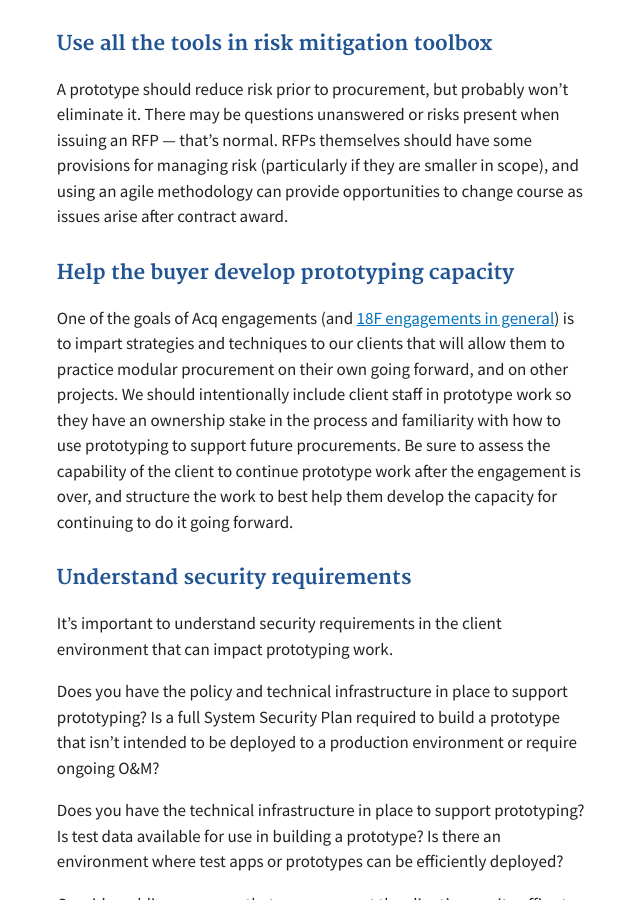
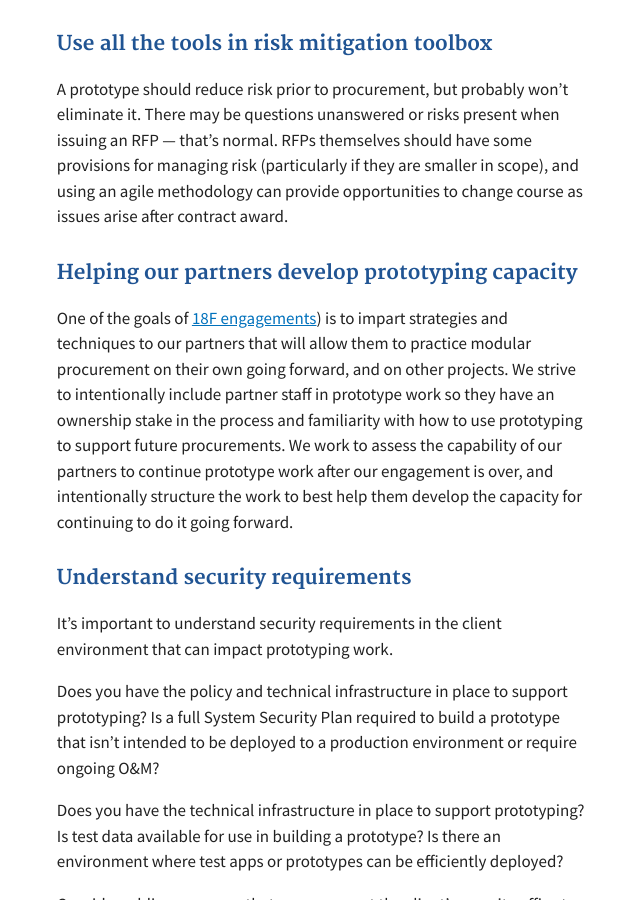
Before and after one commit to 18F/Modular-Contracting-And-Agile-Development, a Jekyll site: the page built from _strategies/prototyping.md, in a window 1280 px wide and 900 px high, scrolled down 2358 px. Shown: the whole window, without its empty margins (344-984 px from the left). Built offline with Jekyll 4.4.1, drawn with Linux system fonts in a browser that asks for light colours.

Commit message:
Update prototyping.md
Change framing in "develop prototyping capacity" section.

```diff
--- a/_strategies/prototyping.md
+++ b/_strategies/prototyping.md
@@ -42,9 +42,9 @@ A prototype should not dictate a choice of specific technology or approach (e.g.
 
 A prototype should reduce risk prior to procurement, but probably won’t eliminate it. There may be questions unanswered or risks present when issuing an RFP — that’s normal. RFPs themselves should have some provisions for managing risk (particularly if they are smaller in scope), and using an agile methodology can provide opportunities to change course as issues arise after contract award.
 
-### Help the buyer develop prototyping capacity
+### Helping our partners develop prototyping capacity
 
-One of the goals of Acq engagements (and [18F engagements in general](https://partnership-playbook.18f.gov/7-transfer-projects-back/)) is to impart strategies and techniques to our clients that will allow them to practice modular procurement on their own going forward, and on other projects. We should intentionally include client staff in prototype work so they have an ownership stake in the process and familiarity with how to use prototyping to support future procurements. Be sure to assess the capability of the client to continue prototype work after the engagement is over, and structure the work to best help them develop the capacity for continuing to do it going forward.
+One of the goals of [18F engagements](https://partnership-playbook.18f.gov/7-transfer-projects-back/)) is to impart strategies and techniques to our partners that will allow them to practice modular procurement on their own going forward, and on other projects. We strive to intentionally include partner staff in prototype work so they have an ownership stake in the process and familiarity with how to use prototyping to support future procurements. We work to assess the capability of our partners to continue prototype work after our engagement is over, and intentionally structure the work to best help them develop the capacity for continuing to do it going forward.
 
 ### Understand security requirements
 
```
